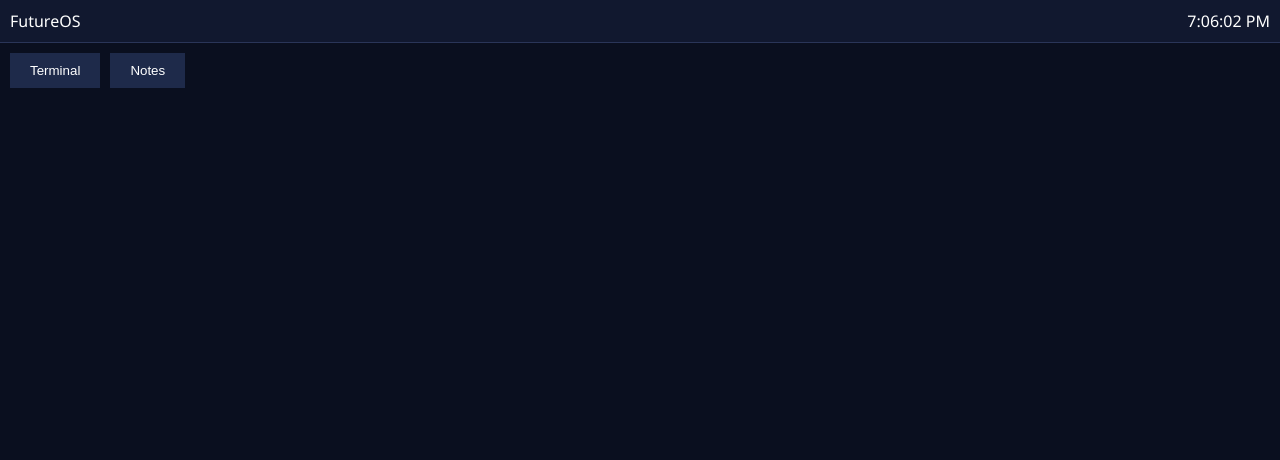
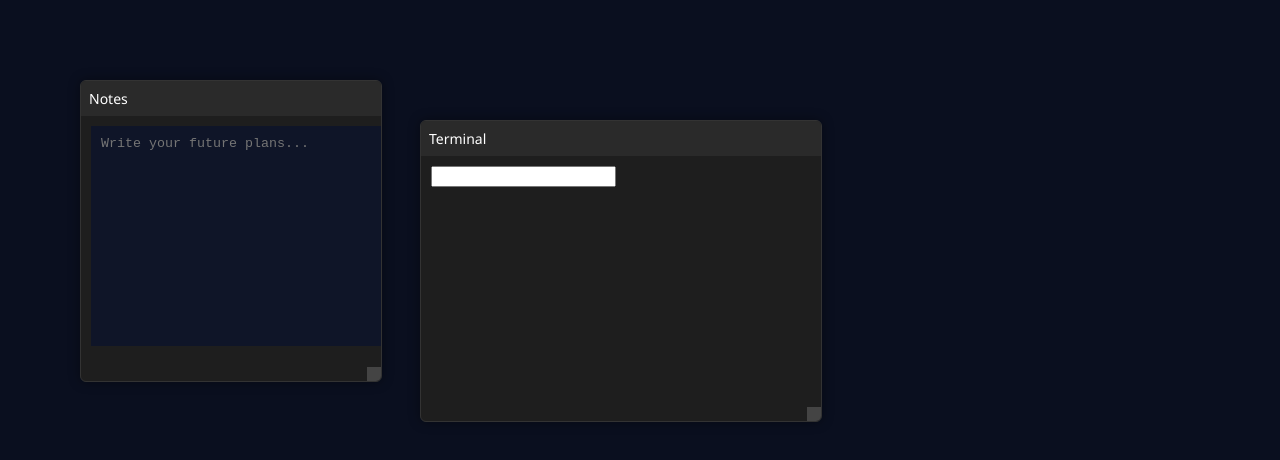
Before and after one commit to paulagjantunen-hue/FutureOS, a React (Vite) app: page / in a window 1280 px wide. Shown: the top 460 px of the page. Built offline with nearby package versions, Linux system fonts and the light colour scheme; the HTML template or start-up script is replaced by a standard one.

Commit message:
improve window system typing and cleanup unused state

```diff
--- a/src/App.tsx
+++ b/src/App.tsx
@@ -1,28 +1,30 @@
-import React, { useState } from "react";
-import SystemBar from "./components/SystemBar";
-import Launcher from "./components/Launcher";
-import AppWindow from "./components/AppWindow";
+import WindowManager from "./components/WindowManager";
+import Notes from "./apps/Notes";
 import Terminal from "./apps/Terminal";
-import Notes from "./apps/Notes";
 
 export default function App() {
-    const [openApp, setOpenApp] = useState<string | null>(null);
+    const windows = [
+        {
+            id: "notes",
+            title: "Notes",
+            content: <Notes />,
+            x: 80,
+            y: 80,
+            width: 300,
+            height: 300,
+            z: 1
+        },
+        {
+            id: "terminal",
+            title: "Terminal",
+            content: <Terminal />,
+            x: 420,
+            y: 120,
+            width: 400,
+            height: 300,
+            z: 2
+        }
+    ];
 
-    const apps: Record<string, JSX.Element> = {
-        terminal: <Terminal />,
-        notes: <Notes />
-    };
-
-    return (
-        <div className="future-os">
-            <SystemBar />
-            <Launcher onLaunch={setOpenApp} />
-
-            {openApp && (
-                <AppWindow title={openApp} onClose={() => setOpenApp(null)}>
-                    {apps[openApp]}
-                </AppWindow>
-            )}
-        </div>
-    );
+    return <WindowManager windows={windows} />;
 }
--- /dev/null
+++ b/src/components/AppWindow.css
@@ -0,0 +1,34 @@
+.app-window {
+    position: absolute;
+    background: #1e1e1e;
+    border: 1px solid #333;
+    border-radius: 6px;
+    overflow: hidden;
+    box-shadow: 0 0 12px rgba(0,0,0,0.4);
+    user-select: none;
+}
+
+.title-bar {
+    background: #2a2a2a;
+    padding: 8px;
+    font-size: 14px;
+    cursor: grab;
+    color: white;
+}
+
+.window-content {
+    padding: 10px;
+    color: white;
+    height: calc(100% - 32px);
+    overflow: auto;
+}
+
+.resize-handle {
+    position: absolute;
+    width: 14px;
+    height: 14px;
+    right: 0;
+    bottom: 0;
+    cursor: se-resize;
+    background: #444;
+}
--- a/src/components/AppWindow.tsx
+++ b/src/components/AppWindow.tsx
@@ -1,19 +1,93 @@
-import React from "react";
+import React, { useRef } from "react";
+import "./AppWindow.css";
 
-type AppWindowProps = {
+interface AppWindowProps {
     title: string;
     children: React.ReactNode;
-    onClose: () => void;
-};
+    x: number;
+    y: number;
+    width: number;
+    height: number;
+    z: number;
+    onFocus: () => void;
+    onUpdate: (updates: Partial<AppWindowProps>) => void;
+}
 
-export default function AppWindow({ title, children, onClose }: AppWindowProps) {
+export default function AppWindow({
+    title,
+    children,
+    x,
+    y,
+    width,
+    height,
+    z,
+    onFocus,
+    onUpdate,
+}: AppWindowProps) {
+    const windowRef = useRef<HTMLDivElement>(null);
+
+    const startDrag = (e: React.MouseEvent) => {
+        onFocus();
+
+        const startX = e.clientX;
+        const startY = e.clientY;
+
+        const move = (ev: MouseEvent) => {
+            const dx = ev.clientX - startX;
+            const dy = ev.clientY - startY;
+            onUpdate({ x: x + dx, y: y + dy });
+        };
+
+        const stop = () => {
+            window.removeEventListener("mousemove", move);
+            window.removeEventListener("mouseup", stop);
+        };
+
+        window.addEventListener("mousemove", move);
+        window.addEventListener("mouseup", stop);
+    };
+
+    const startResize = (e: React.MouseEvent) => {
+        onFocus();
+
+        const startX = e.clientX;
+        const startY = e.clientY;
+
+        const move = (ev: MouseEvent) => {
+            const dx = ev.clientX - startX;
+            const dy = ev.clientY - startY;
+            onUpdate({ width: width + dx, height: height + dy });
+        };
+
+        const stop = () => {
+            window.removeEventListener("mousemove", move);
+            window.removeEventListener("mouseup", stop);
+        };
+
+        window.addEventListener("mousemove", move);
+        window.addEventListener("mouseup", stop);
+    };
+
     return (
-        <div className="app-window">
-            <div className="window-header">
-                <span>{title}</span>
-                <button onClick={onClose}>✕</button>
+        <div
+            ref={windowRef}
+            className="app-window"
+            style={{
+                left: x,
+                top: y,
+                width,
+                height,
+                zIndex: z
+            }}
+            onMouseDown={onFocus}
+        >
+            <div className="title-bar" onMouseDown={startDrag}>
+                {title}
             </div>
-            <div className="window-body">{children}</div>
+
+            <div className="window-content">{children}</div>
+
+            <div className="resize-handle" onMouseDown={startResize} />
         </div>
     );
 }
--- a/src/components/Launcher.tsx
+++ b/src/components/Launcher.tsx
@@ -1,5 +1,3 @@
-import React from "react";
-
 type LauncherProps = {
     onLaunch: (app: string) => void;
 };
--- /dev/null
+++ b/src/components/WindowManager.tsx
@@ -0,0 +1,51 @@
+import React, { useState } from "react";
+import AppWindow from "./AppWindow";
+
+export interface WindowData {
+    id: string;
+    title: string;
+    content: React.ReactNode;
+    x: number;
+    y: number;
+    width: number;
+    height: number;
+    z: number;
+}
+
+interface WindowManagerProps {
+    windows: WindowData[];
+}
+
+export default function WindowManager({ windows }: WindowManagerProps) {
+    const [state, setState] = useState<WindowData[]>(windows);
+
+    const bringToFront = (id: string) => {
+        const maxZ = Math.max(...state.map(w => w.z));
+        setState(prev =>
+            prev.map(w => (w.id === id ? { ...w, z: maxZ + 1 } : w))
+        );
+    };
+
+    const updateWindow = (id: string, updates: Partial<WindowData>) => {
+        setState(prev =>
+            prev.map(w => (w.id === id ? { ...w, ...updates } : w))
+        );
+    };
+
+    return (
+        <>
+            {state.map(win => (
+                <AppWindow
+                    key={win.id}
+                    {...win}
+                    onFocus={() => bringToFront(win.id)}
+                    onUpdate={(updates: Partial<WindowData>) =>
+                        updateWindow(win.id, updates)
+                    }
+                >
+                    {win.content}
+                </AppWindow>
+            ))}
+        </>
+    );
+}
--- /dev/null
+++ b/src/declarations.d.ts
@@ -0,0 +1 @@
+declare module "*.css";
```
